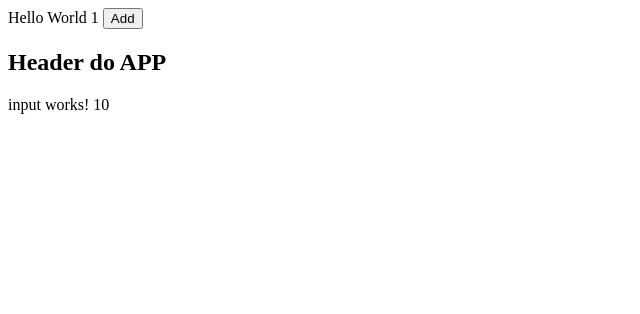
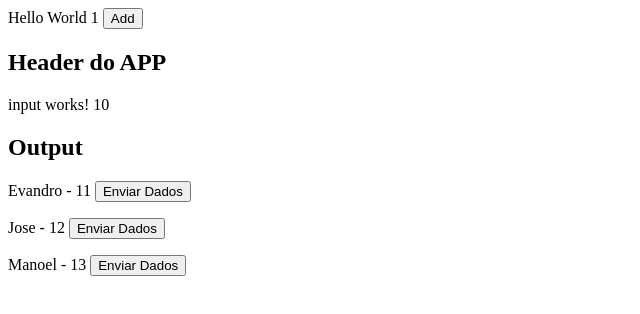
Before and after one commit to evanzs/angular-unitTest-jasmine, an Angular app: page / in a window 1280 px wide. Shown: the top 314 px of the page, without its empty margins (0-640 px from the left). Built offline with nearby package versions, Linux system fonts and the light colour scheme.

Commit message:
feat:sparkles: using output decorator and emit event

```diff
--- a/src/app/app.component.html
+++ b/src/app/app.component.html
@@ -10,3 +10,9 @@
 <!-- <app-diretivas-estruturais></app-diretivas-estruturais> -->
 <app-new-component></app-new-component>
 <app-input [contator]="addValue"></app-input>
+<h2>Output</h2>
+<app-output (emitData)="setDados($event)"></app-output>
+<ng-template [ngIf]="getDados">
+  <h2>{{getDados.nome }}</h2>
+  <h2>{{getDados.idade}}</h2>
+</ng-template>
--- a/src/app/app.component.ts
+++ b/src/app/app.component.ts
@@ -37,9 +37,16 @@ export class AppComponent implements OnInit,DoCheck,AfterContentChecked,AfterCon
   valor:number = 1;
   public addValue:number = 10;
 
+  public getDados:{nome:string,idade:number} | undefined;
 
 
   public add():number{
     return this.valor+=1;
   }
+
+  public setDados(data:{nome:string,idade:number}){
+    console.log(data)
+    this.getDados=data;
+    console.log(this.getDados)
+  }
 }
--- a/src/app/shared/output/output.component.html
+++ b/src/app/shared/output/output.component.html
@@ -1 +1,4 @@
-<p>output works!</p>
+<p *ngFor="let item of list; index as i">
+{{item.nome}} - {{item.idade}}
+<button (click)="getDados(i)">Enviar Dados</button>
+</p>
--- a/src/app/shared/output/output.component.ts
+++ b/src/app/shared/output/output.component.ts
@@ -1,10 +1,25 @@
-import { Component } from '@angular/core';
-
+import { Component, EventEmitter, Output, OnInit } from '@angular/core';
+interface person{
+  nome:string,
+  idade:number
+}
 @Component({
   selector: 'app-output',
   templateUrl: './output.component.html',
   styleUrls: ['./output.component.css']
 })
-export class OutputComponent {
+
+export class OutputComponent implements OnInit{
+
+  @Output() public emitData = new EventEmitter();
+  public list:Array<person> =[{nome:'Evandro',idade:11}, {nome:'Jose',idade:12},{nome:'Manoel',idade:13}]
+  constructor(){}
+  ngOnInit(): void {
+
+  }
+
+  public getDados(event:number){
+    this.emitData.emit(this.list[event]);
+  }
 
 }
--- a/src/app/shared/shared.module.ts
+++ b/src/app/shared/shared.module.ts
@@ -12,7 +12,7 @@ import { OutputComponent } from './output/output.component';
     InputComponent,
     OutputComponent
   ],
-  exports:[NewComponentComponent,InputComponent],
+  exports:[NewComponentComponent,InputComponent, OutputComponent],
   imports: [
     CommonModule
   ]
```
